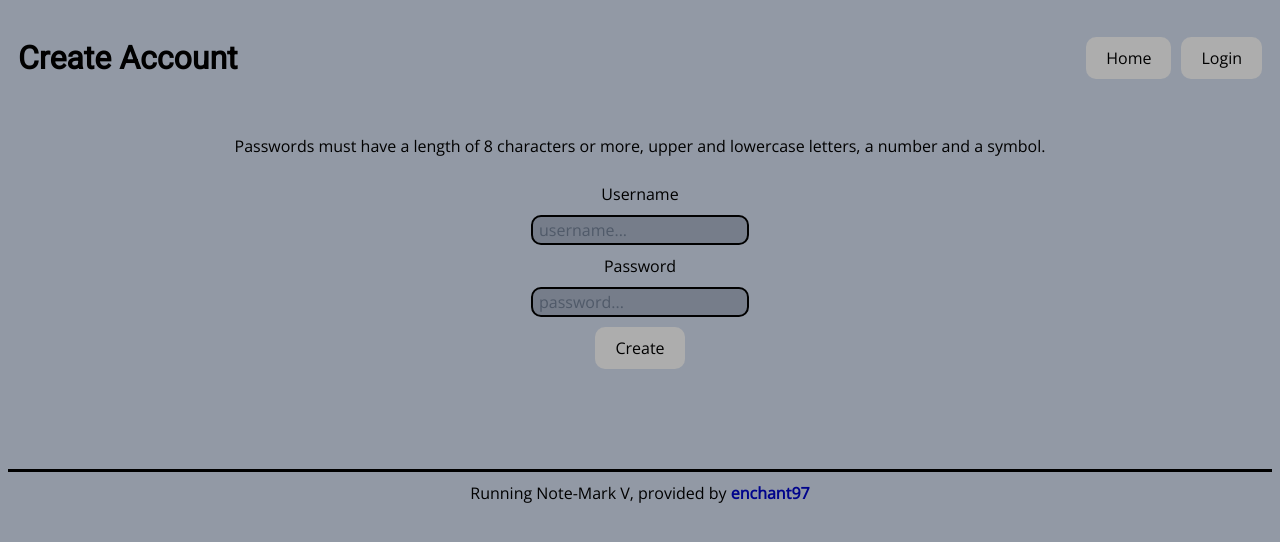
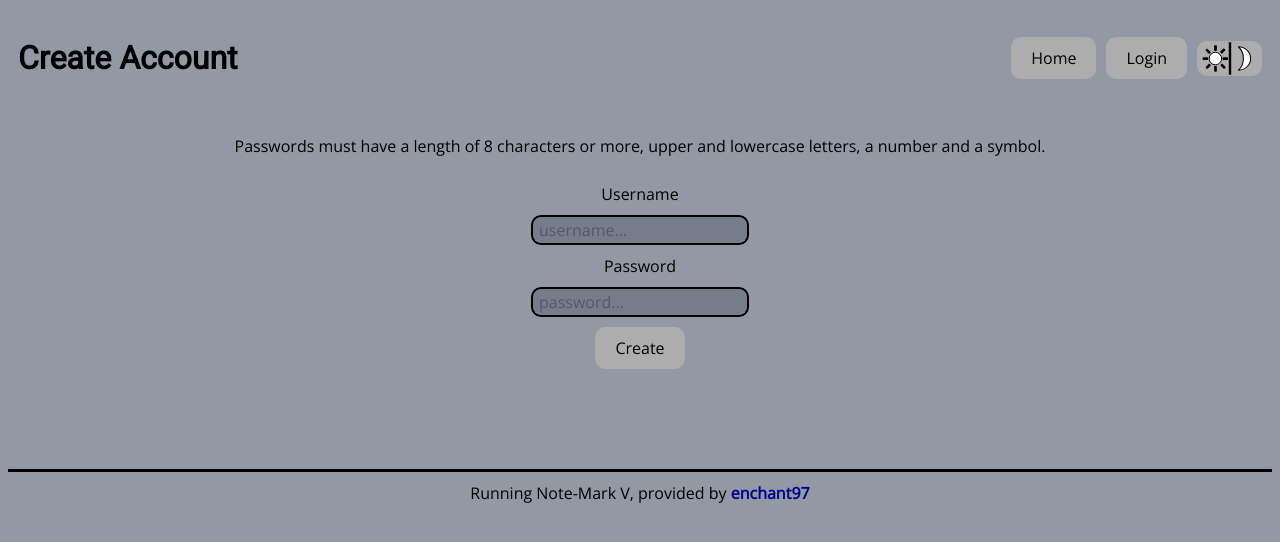
Before and after one commit to enchant97/note-mark, a Python web app: template src/note_mark/templates/auth/signup.jinja2 in a window 1280 px wide. Shown: the top 542 px of the page. Run offline with Jinja, Linux system fonts and the light colour scheme; the template is opened without the code that fills it, so the values that code supplies are empty.

Commit message:
add dark and light theme changer

```diff
--- a/src/note_mark/static/style.css
+++ b/src/note_mark/static/style.css
@@ -11,6 +11,18 @@
     --font-family-title: 'Roboto', sans-serif;
     --font-family-main: 'Open Sans', sans-serif;
     --font-family-code: 'Roboto Mono', monospace;
+}
+
+@media (prefers-color-scheme: dark) {
+    :root {
+        --font-dark: var(--font-light);
+        --font-light: #bcbcbc;
+        --bg-bnt: #003d4b;
+        --bg-body: #002b36;
+        --bg-body2: #073540;
+        --bg-body3: #083b47;
+        --border-col: #005163;
+    }
 }
 
 body::-webkit-scrollbar {
@@ -102,6 +114,7 @@ button,
 textarea,
 input {
     font-family: var(--font-family-main);
+    color: var(--font-dark);
     font-size: 1em;
 }
 
@@ -117,6 +130,7 @@ h3,
 h4,
 h5,
 h6 {
+    color: var(--font-dark);
     font-family: var(--font-family-title);
     text-align: center;
 }
@@ -218,11 +232,11 @@ input {
     color: black;
 }
 
-.flashes .ok {
+.ok {
     background-color: #3c9630;
 }
 
-.flashes .error {
+.error {
     background-color: #c24141;
 }
 
@@ -272,6 +286,15 @@ input {
 
 #note-content .codehilite pre {
     margin: 0;
+}
+
+#themepicker {
+    background-image: url("/static/theme-changer.svg");
+    background-repeat: no-repeat;
+    background-position: center;
+    background-size: auto;
+    height: 35px;
+    width: 65px;
 }
 
 /* table styles */
--- /dev/null
+++ b/src/note_mark/static/theme.js
@@ -0,0 +1,90 @@
+const THEME_NAMES = {
+    LIGHT: "light",
+    DARK: "dark",
+    OS: "os"
+}
+const THEME_KEY = "theme";
+var theme_color = THEME_NAMES.OS;
+
+function change_theme() {
+    switch (theme_color) {
+        case THEME_NAMES.LIGHT:
+            document.documentElement.style.setProperty("--font-dark", "black");
+            document.documentElement.style.setProperty("--font-light", "#f0f0f0");
+            document.documentElement.style.setProperty("--bg-bnt", "#adadad");
+            document.documentElement.style.setProperty("--bg-body", "#9299a5");
+            document.documentElement.style.setProperty("--bg-body2", "#9096a1");
+            document.documentElement.style.setProperty("--bg-body3", "#767d8a");
+            document.documentElement.style.setProperty("--border-col", "#777777");
+            break;
+        case THEME_NAMES.DARK:
+            document.documentElement.style.setProperty("--font-dark", "var(--font-light)");
+            document.documentElement.style.setProperty("--font-light", "#bcbcbc");
+            document.documentElement.style.setProperty("--bg-bnt", "#003d4b");
+            document.documentElement.style.setProperty("--bg-body", "#002b36");
+            document.documentElement.style.setProperty("--bg-body2", "#073540");
+            document.documentElement.style.setProperty("--bg-body3", "#083b47");
+            document.documentElement.style.setProperty("--border-col", "#005163");
+            break;
+    }
+}
+
+function load_theme_name() {
+    theme_color = localStorage.getItem(THEME_KEY, THEME_NAMES.OS);
+}
+
+function window_change_theme(new_theme) {
+    localStorage.setItem(THEME_KEY, new_theme);
+    load_theme_name();
+    switch (theme_color) {
+        case THEME_NAMES.OS:
+            window.location.reload();
+            break;
+        default:
+            toggle_theme_picker();
+            change_theme();
+            break;
+    }
+}
+
+/**
+ *
+ * @param {string} theme_name - the name of the theme
+ * @param {string} bnt_text - the text for the button
+ * @returns {Element} the created button element
+ */
+function create_theme_picker_button(theme_name, bnt_text) {
+    const elem = document.createElement('button');
+    elem.addEventListener('click', _event => { window_change_theme(theme_name) });
+    elem.innerText = bnt_text;
+    if (theme_color === theme_name) {
+        elem.classList.add('ok');
+    }
+    return elem;
+}
+
+/**
+ * opens(creates) or closes(removes) the site theme picker
+ */
+function toggle_theme_picker() {
+    var the_box = document.getElementById('theme-selection');
+    if (the_box) {
+        the_box.remove();
+    }
+    else {
+        const main = document.getElementsByTagName('main')[0];
+        the_box = document.createElement('div');
+        the_box.id = 'theme-selection';
+
+        the_box.appendChild(create_theme_picker_button(THEME_NAMES.LIGHT, "Light"));
+        the_box.appendChild(create_theme_picker_button(THEME_NAMES.DARK, "Dark"));
+        the_box.appendChild(create_theme_picker_button(THEME_NAMES.OS, "OS Theme"));
+
+        main.insertBefore(the_box, main.firstChild);
+    }
+}
+
+window.addEventListener("load", _ => {
+    load_theme_name();
+    change_theme();
+}, { once: true });
--- a/src/note_mark/templates/shared/base.jinja2
+++ b/src/note_mark/templates/shared/base.jinja2
@@ -9,6 +9,7 @@
     <link rel="preconnect" href="https://fonts.gstatic.com">
     <link href="https://fonts.googleapis.com/css2?family=Open+Sans&family=Roboto&family=Roboto+Mono&display=swap" rel="stylesheet">
     <link rel="stylesheet" href="{{ url_for('static', filename='style.css') }}">
+    <script src="{{ url_for('static', filename='theme.js') }}", async></script>
     <script src="{{ url_for('static', filename='script.js') }}"></script>
     {% block extrahead %}{% endblock %}
 </head>
@@ -25,6 +26,7 @@
             <a class="button" href="{{ url_for('home.index') }}">Home</a>
             <a class="button" href="{{ url_for('auth.login') }}">Login</a>
             {% endif %}
+            <button id="themepicker" onclick="toggle_theme_picker()"></button>
             {% endblock %}
         </nav>
     </header>
```
Also changed, not shown: src/note_mark/static/theme-changer.svg (added).
